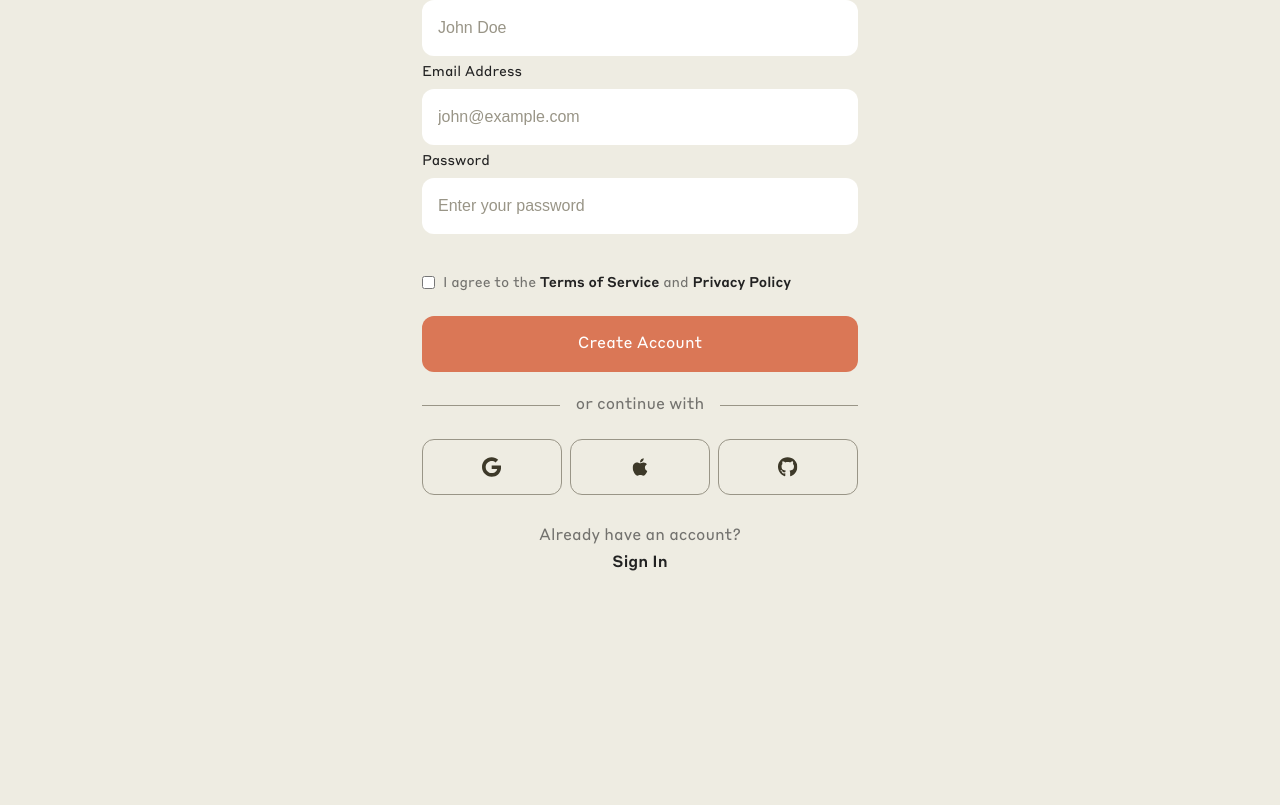
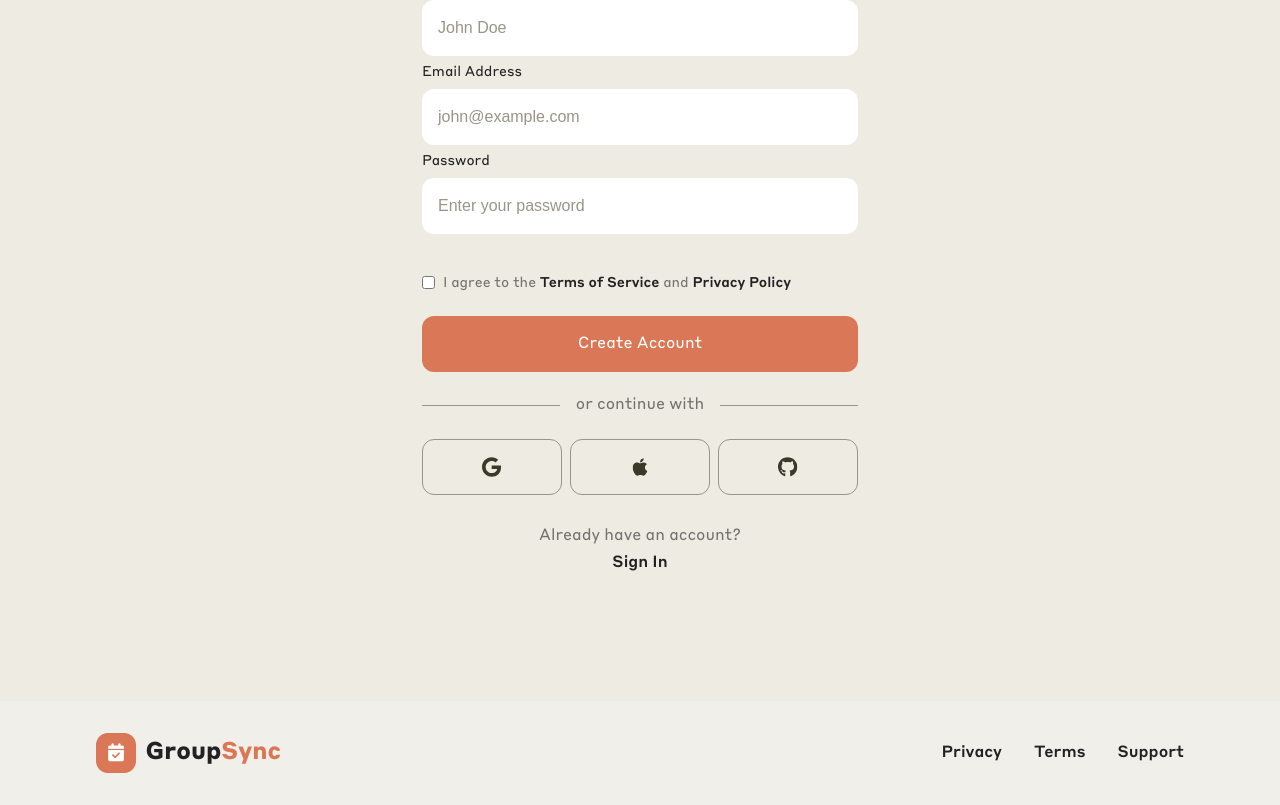
Before and after one commit to angietea101/groupsync, a React (Vite) app: page /createaccount in a window 1280 px wide. Shown: the part 231-1036 px from the top of the page. Before the commit the page ends 868 px from the top, so only its background shows below. Built offline with nearby package versions, Linux system fonts and the light colour scheme.

Commit message:
FEAT: Add footer

```diff
--- a/src/pages/CreateAccount.jsx
+++ b/src/pages/CreateAccount.jsx
@@ -5,6 +5,7 @@ import Navbar from '../components/Navbar';
 import GoogleIcon from '../assets/google.svg?react';
 import AppleIcon from '../assets/apple.svg?react';
 import GitHubIcon from '../assets/github.svg?react';
+import Footer from '../components/Footer';
 
 export default function CreateAccount() {
   return (
@@ -65,6 +66,8 @@ export default function CreateAccount() {
           </p>
         </div>
       </div>
+
+      <Footer />
     </>
   );
 }
--- a/src/pages/SignIn.jsx
+++ b/src/pages/SignIn.jsx
@@ -5,6 +5,7 @@ import Navbar from '../components/Navbar';
 import GoogleIcon from '../assets/google.svg?react';
 import AppleIcon from '../assets/apple.svg?react';
 import GitHubIcon from '../assets/github.svg?react';
+import Footer from '../components/Footer';
 
 export default function SignIn() {
   return (
@@ -46,6 +47,8 @@ export default function SignIn() {
           </p>
         </div>
       </div>
+
+      <Footer />
     </>
   );
 }
```
